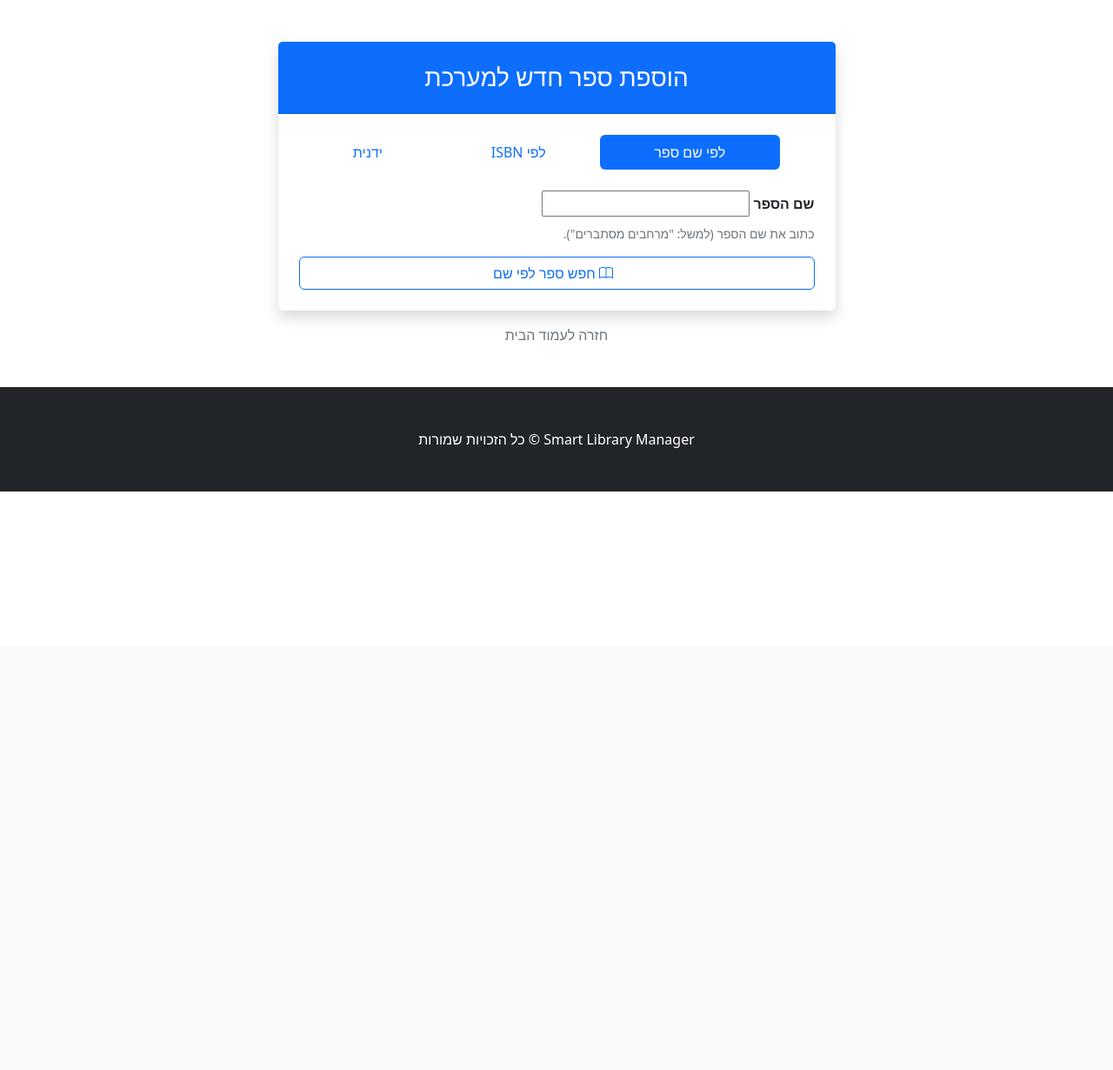
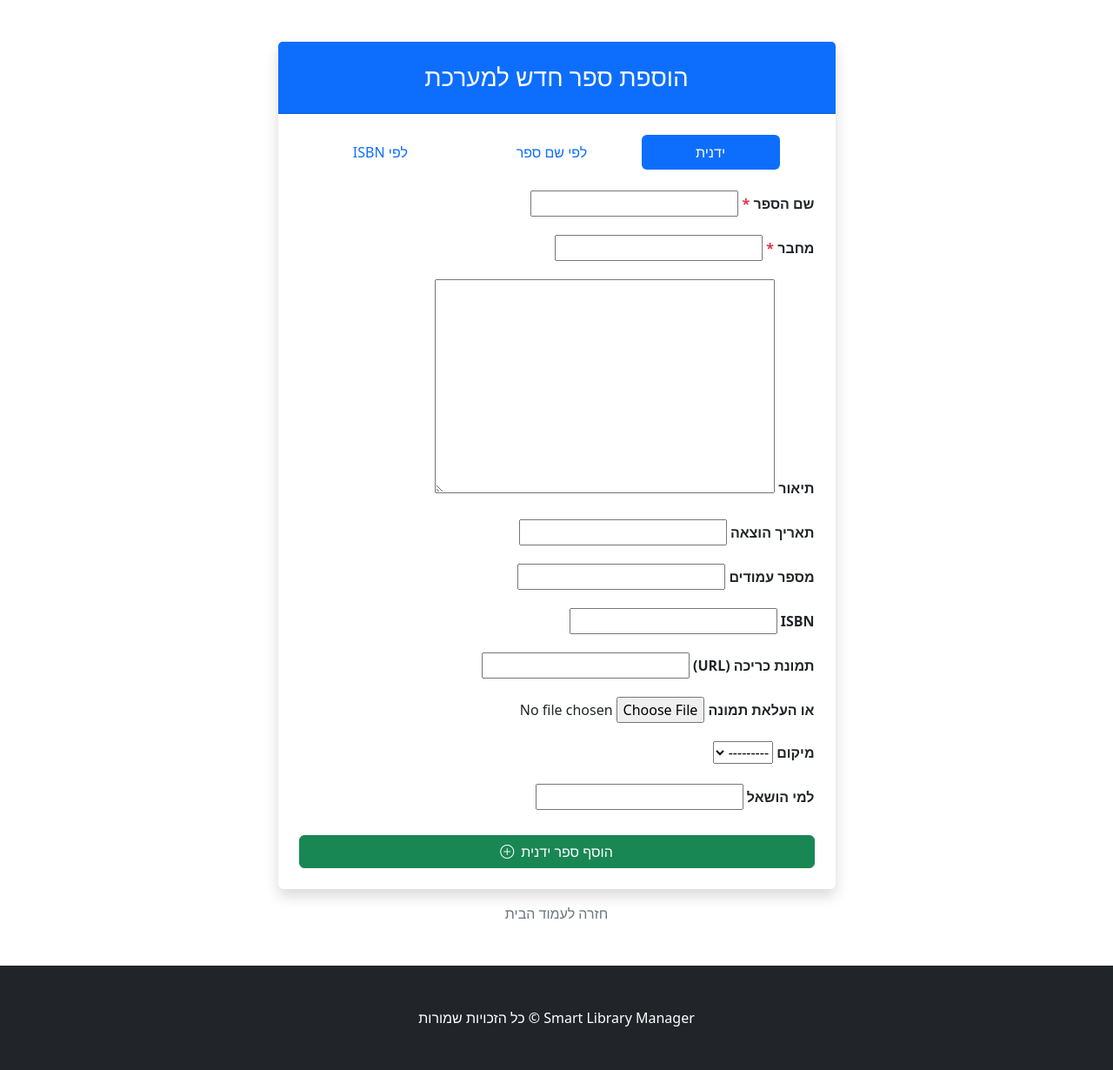
Before and after one commit to YoniPel/SmartLibraryManager, a Django app: page /add_book/ in a window 1280 px wide. Shown: the part 56-1286 px from the top of the page at 87% size. Before the commit the page ends 621 px from the top, so only its background shows below. Run offline with Django 5.2, Linux system fonts and the light colour scheme; data that the repository does not hold is empty; some libraries are stand-ins or nearby versions.

Commit message:
change the order of the ways to add book

```diff
--- a/catalog/templates/catalog/add_book.html
+++ b/catalog/templates/catalog/add_book.html
@@ -12,19 +12,19 @@
 
                     <ul class="nav nav-pills nav-fill mb-4" id="bookFormTabs" role="tablist">
                         <li class="nav-item" role="presentation">
-                            <button class="nav-link active" id="isbn-tab" data-bs-toggle="tab" data-bs-target="#title-form-pane" type="button" role="tab">לפי שם ספר</button>
+                            <button class="nav-link active" id="book-tab" data-bs-toggle="tab" data-bs-target="#book-form-pane" type="button" role="tab">ידנית</button>
+                        </li>
+                        <li class="nav-item" role="presentation">
+                            <button class="nav-link" id="isbn-tab" data-bs-toggle="tab" data-bs-target="#title-form-pane" type="button" role="tab">לפי שם ספר</button>
                         </li>
                         <li class="nav-item" role="presentation">
                             <button class="nav-link" id="title-tab" data-bs-toggle="tab" data-bs-target="#isbn-form-pane" type="button" role="tab">לפי ISBN</button>
-                        </li>
-                        <li class="nav-item" role="presentation">
-                            <button class="nav-link" id="book-tab" data-bs-toggle="tab" data-bs-target="#book-form-pane" type="button" role="tab">ידנית</button>
                         </li>
                     </ul>
 
                     <div class="tab-content" id="bookFormTabContent">
 
-                        <div class="tab-pane fade show active" id="title-form-pane" role="tabpanel" aria-labelledby="title-tab">
+                        <div class="tab-pane fade" id="title-form-pane" role="tabpanel" aria-labelledby="title-tab">
                             <form method="post">
                                 {% csrf_token %}
                                 <div class="mb-3">
@@ -57,7 +57,7 @@
                         </div>
 
 
-                        <div class="tab-pane fade" id="book-form-pane" role="tabpanel">
+                        <div class="tab-pane fade show active" id="book-form-pane" role="tabpanel">
                             <form method="post" enctype="multipart/form-data">
                                 {% csrf_token %}
 
```
